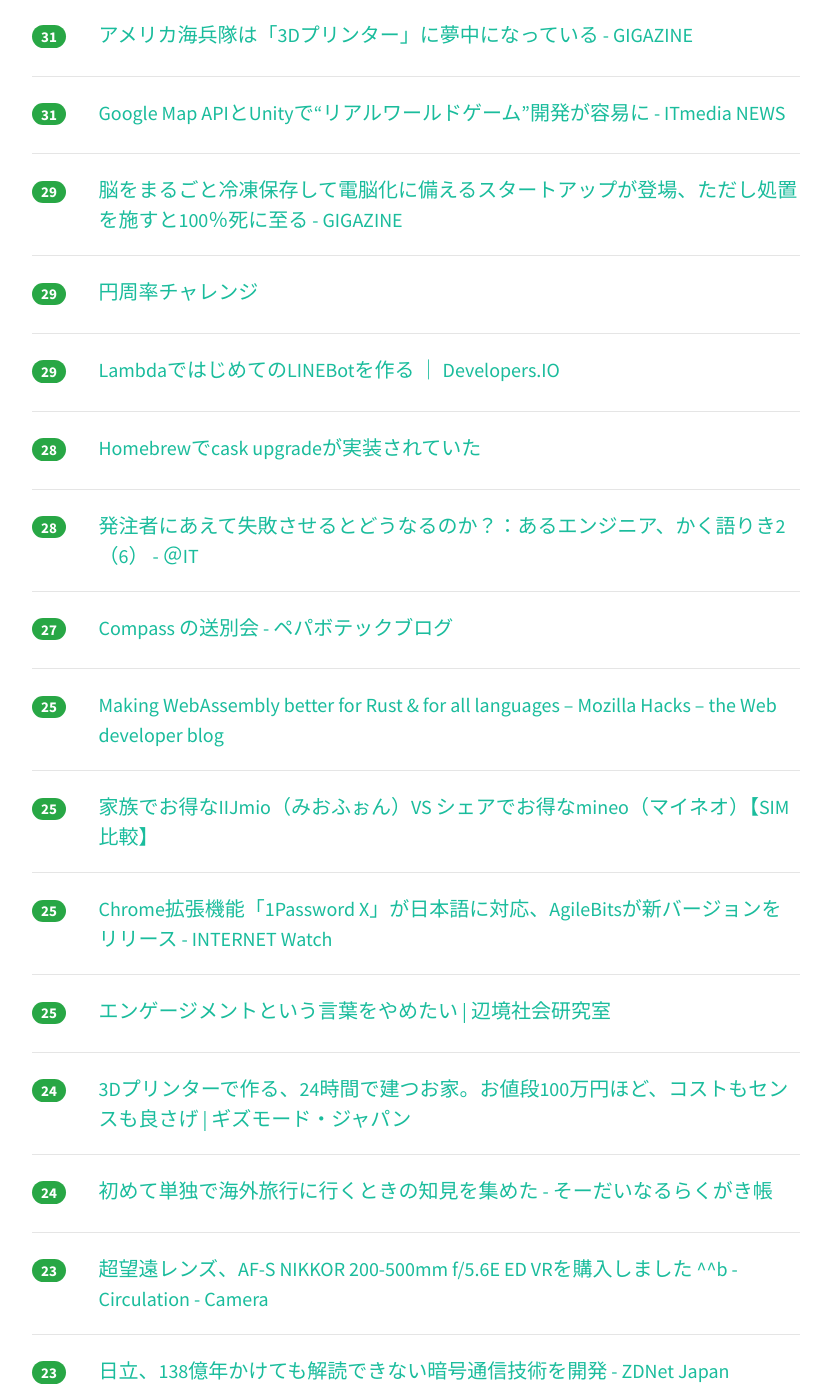
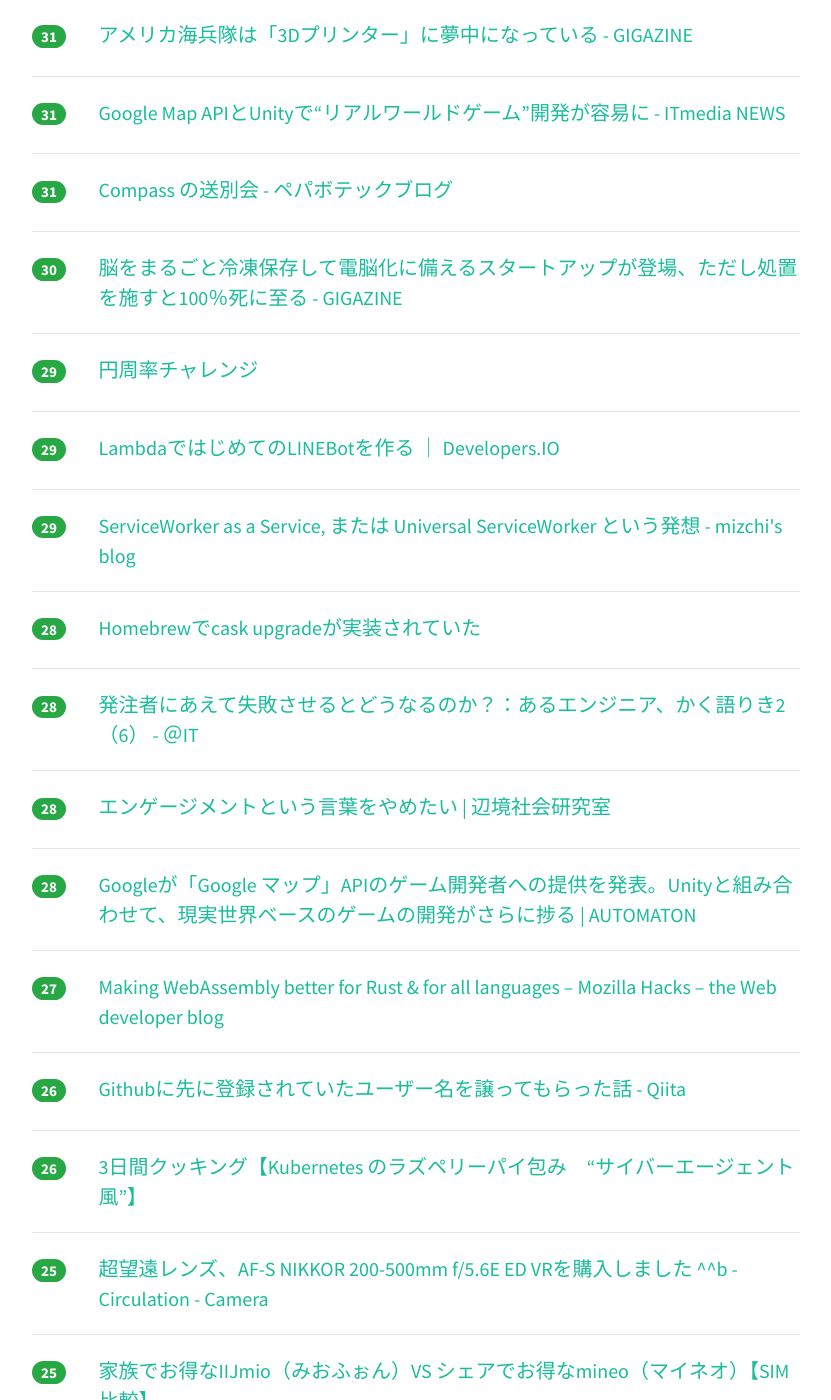
Before and after one commit to yatta47/hatena-matome-site, a Jekyll site: the page built from _posts/2018-03-15-hatena.md, in a window 1280 px wide and 1400 px high, scrolled down 2634 px. Shown: the whole window, without its empty margins (224-1055 px from the left). Built offline with Jekyll 4.4.1, drawn with Linux system fonts in a browser that asks for light colours; nearby versions of some CDN libraries; some of the changed text lies outside the part shown.

Commit message:
Updated 2018-03-15

```diff
--- a/_posts/2018-03-15-hatena.md
+++ b/_posts/2018-03-15-hatena.md
@@ -1,33 +1,33 @@
 ---
 layout: post
 title:  "2018-03-15 はてぶIT"
-date:   2018-03-15 18:03:02
+date:   2018-03-15 19:02:51
 tags: [it-hotentry]
 ---
-58 件のデータあり
+61 件のデータあり
 
 <hr><div class="row">
-<div class="col-1"><span class="badge badge-pill badge-success h2">634</span></div>
+<div class="col-1"><span class="badge badge-pill badge-success h2">707</span></div>
 <div class="col-11"><a href='https://kuranuki.sonicgarden.jp/2018/03/about-software.html' target='_blank'>プログラミング経験がない経営者のためのソフトウェア開発 11の事実 | Social Change!</a></div>
 </div>
 <hr>
 <div class="row">
-<div class="col-1"><span class="badge badge-pill badge-success h2">322</span></div>
+<div class="col-1"><span class="badge badge-pill badge-success h2">348</span></div>
 <div class="col-11"><a href='http://www.yomiuri.co.jp/national/20180314-OYT1T50137.html' target='_blank'>産総研、ネット遮断１か月続く「恥ずかしい」 : 社会 : 読売新聞（YOMIURI ONLINE）</a></div>
 </div>
 <hr>
 <div class="row">
-<div class="col-1"><span class="badge badge-pill badge-success h2">255</span></div>
+<div class="col-1"><span class="badge badge-pill badge-success h2">321</span></div>
 <div class="col-11"><a href='https://note.mu/begin_design/n/nf8368cc8fe50' target='_blank'>デザインの基本日記  「配色編」｜Design Beginner｜note</a></div>
 </div>
 <hr>
 <div class="row">
-<div class="col-1"><span class="badge badge-pill badge-success h2">202</span></div>
+<div class="col-1"><span class="badge badge-pill badge-success h2">209</span></div>
 <div class="col-11"><a href='http://www.publickey1.jp/blog/18/awssdkgithub.html' target='_blank'>AWSの各種サービスやSDKのドキュメントがオープンソースとしてGitHubに公開。誰でもコントリビュートや再利用が可能に － Publickey</a></div>
 </div>
 <hr>
 <div class="row">
-<div class="col-1"><span class="badge badge-pill badge-success h2">192</span></div>
+<div class="col-1"><span class="badge badge-pill badge-success h2">200</span></div>
 <div class="col-11"><a href='http://www.publickey1.jp/blog/18/javascriptservice_workercdncloudflarecloudflare_workers.html' target='_blank'>JavaScriptのコードとService Workerをユーザーに近いCDNのエッジで実行可能。Cloudflareが「Cloudflare Workers」を提供開始 － Publickey</a></div>
 </div>
 <hr>
@@ -42,17 +42,17 @@ tags: [it-hotentry]
 </div>
 <hr>
 <div class="row">
-<div class="col-1"><span class="badge badge-pill badge-success h2">132</span></div>
+<div class="col-1"><span class="badge badge-pill badge-success h2">147</span></div>
 <div class="col-11"><a href='http://nlab.itmedia.co.jp/nl/articles/1803/15/news059.html' target='_blank'>Twitter、凍結されたアカウントに対し、どのツイートがどのルールに違反したのか具体的に連絡 - ねとらぼ</a></div>
 </div>
 <hr>
 <div class="row">
-<div class="col-1"><span class="badge badge-pill badge-success h2">98</span></div>
+<div class="col-1"><span class="badge badge-pill badge-success h2">99</span></div>
 <div class="col-11"><a href='https://pc.watch.impress.co.jp/docs/news/1111558.html' target='_blank'>IEEE 802.11acやGbEをサポートした「Raspberry Pi 3 Model B+」、35ドル ～SoC改良により高負荷継続時の性能も向上 - PC Watch</a></div>
 </div>
 <hr>
 <div class="row">
-<div class="col-1"><span class="badge badge-pill badge-success h2">71</span></div>
+<div class="col-1"><span class="badge badge-pill badge-success h2">85</span></div>
 <div class="col-11"><a href='https://medium.com/@ichiroshoda/af451552192a' target='_blank'>TechBlog運用の難しさとHERPでの考えについて（TechHub公開に寄せて） – Ichiro Shoda – Medium</a></div>
 </div>
 <hr>
@@ -62,18 +62,23 @@ tags: [it-hotentry]
 </div>
 <hr>
 <div class="row">
-<div class="col-1"><span class="badge badge-pill badge-success h2">61</span></div>
+<div class="col-1"><span class="badge badge-pill badge-success h2">66</span></div>
 <div class="col-11"><a href='https://www.kairos.com/blog/php-to-go-how-we-boosted-api-performance-by-8x' target='_blank'>Switching from PHP to Go: A Development Case Study</a></div>
 </div>
 <hr>
 <div class="row">
-<div class="col-1"><span class="badge badge-pill badge-success h2">55</span></div>
+<div class="col-1"><span class="badge badge-pill badge-success h2">60</span></div>
 <div class="col-11"><a href='https://developers.google.com/maps/gaming/' target='_blank'>Google Maps APIs  |  Google Developers</a></div>
 </div>
 <hr>
 <div class="row">
-<div class="col-1"><span class="badge badge-pill badge-success h2">54</span></div>
+<div class="col-1"><span class="badge badge-pill badge-success h2">56</span></div>
 <div class="col-11"><a href='https://ledge.ai/openpose/' target='_blank'>深層学習で人のポーズを解析する「OpenPose」試してみたら凄かった。スポーツやヘルスケアなど、活用シーンは無限大 | Ledge.ai（レッジエーアイ）</a></div>
+</div>
+<hr>
+<div class="row">
+<div class="col-1"><span class="badge badge-pill badge-success h2">44</span></div>
+<div class="col-11"><a href='http://techblog.lclco.com/entry/2018/03/15/083000' target='_blank'>GASでラクをする技術（Gmail・Google Calendar・RSS編） - LCL Engineers' Blog</a></div>
 </div>
 <hr>
 <div class="row">
@@ -82,18 +87,23 @@ tags: [it-hotentry]
 </div>
 <hr>
 <div class="row">
-<div class="col-1"><span class="badge badge-pill badge-success h2">41</span></div>
+<div class="col-1"><span class="badge badge-pill badge-success h2">42</span></div>
 <div class="col-11"><a href='http://jinjor-labo.hatenablog.com/entry/2018/03/14/191343' target='_blank'>puppeteer + express + mocha で快適 TDD している話 - ジンジャー研究室</a></div>
 </div>
 <hr>
 <div class="row">
-<div class="col-1"><span class="badge badge-pill badge-success h2">41</span></div>
+<div class="col-1"><span class="badge badge-pill badge-success h2">42</span></div>
 <div class="col-11"><a href='http://tango-ruby.hatenablog.com/entry/2018/03/14/004008' target='_blank'>GraphQLを最速でマスターするための意識改革３ヶ条 - ベルリンのITスタートアップで働くジャバ・ザ・ハットリの日記</a></div>
 </div>
 <hr>
 <div class="row">
 <div class="col-1"><span class="badge badge-pill badge-success h2">41</span></div>
-<div class="col-11"><a href='http://techblog.lclco.com/entry/2018/03/15/083000' target='_blank'>GASでラクをする技術（Gmail・Google Calendar・RSS編） - LCL Engineers' Blog</a></div>
+<div class="col-11"><a href='http://tech.nikkeibp.co.jp/atcl/nxt/column/18/00193/030900003/' target='_blank'>コンビニ初の全面タッチ操作、ローソンが10年ぶりにPOSレジ刷新 | 日経 xTECH（クロステック）</a></div>
+</div>
+<hr>
+<div class="row">
+<div class="col-1"><span class="badge badge-pill badge-success h2">41</span></div>
+<div class="col-11"><a href='https://qiita.com/dark-space/items/cf25001f89c41341a9fd' target='_blank'>.bash_profileと.bashrcなんて使い分けなくてよかったんや！ - Qiita</a></div>
 </div>
 <hr>
 <div class="row">
@@ -102,23 +112,13 @@ tags: [it-hotentry]
 </div>
 <hr>
 <div class="row">
-<div class="col-1"><span class="badge badge-pill badge-success h2">39</span></div>
-<div class="col-11"><a href='https://qiita.com/dark-space/items/cf25001f89c41341a9fd' target='_blank'>.bash_profileと.bashrcなんて使い分けなくてよかったんや！ - Qiita</a></div>
-</div>
-<hr>
-<div class="row">
-<div class="col-1"><span class="badge badge-pill badge-success h2">36</span></div>
+<div class="col-1"><span class="badge badge-pill badge-success h2">37</span></div>
 <div class="col-11"><a href='https://www.webcreatorbox.com/inspiration/adobe-xd-steps' target='_blank'>Adobe XDでWebデザインをしよう！画面作成からページ推移までの手順を紹介 | Webクリエイターボックス</a></div>
 </div>
 <hr>
 <div class="row">
 <div class="col-1"><span class="badge badge-pill badge-success h2">35</span></div>
 <div class="col-11"><a href='http://developer.feedforce.jp/entry/2018/03/14/193333' target='_blank'>社内勉強会で障害対応体験ゲーム『障害対応Night☆』をプレイしました - Feedforce Developer Blog</a></div>
-</div>
-<hr>
-<div class="row">
-<div class="col-1"><span class="badge badge-pill badge-success h2">35</span></div>
-<div class="col-11"><a href='http://tech.nikkeibp.co.jp/atcl/nxt/column/18/00193/030900003/' target='_blank'>コンビニ初の全面タッチ操作、ローソンが10年ぶりにPOSレジ刷新 | 日経 xTECH（クロステック）</a></div>
 </div>
 <hr>
 <div class="row">
@@ -142,7 +142,12 @@ tags: [it-hotentry]
 </div>
 <hr>
 <div class="row">
-<div class="col-1"><span class="badge badge-pill badge-success h2">29</span></div>
+<div class="col-1"><span class="badge badge-pill badge-success h2">31</span></div>
+<div class="col-11"><a href='https://tech.pepabo.com/2018/03/15/bye-bye-compass/' target='_blank'>Compass の送別会 - ペパボテックブログ</a></div>
+</div>
+<hr>
+<div class="row">
+<div class="col-1"><span class="badge badge-pill badge-success h2">30</span></div>
 <div class="col-11"><a href='https://gigazine.net/news/20180314-brain-preserved-with-asc/' target='_blank'>脳をまるごと冷凍保存して電脳化に備えるスタートアップが登場、ただし処置を施すと100％死に至る - GIGAZINE</a></div>
 </div>
 <hr>
@@ -157,6 +162,11 @@ tags: [it-hotentry]
 </div>
 <hr>
 <div class="row">
+<div class="col-1"><span class="badge badge-pill badge-success h2">29</span></div>
+<div class="col-11"><a href='http://mizchi.hatenablog.com/entry/2018/03/15/155637' target='_blank'>ServiceWorker as a Service, または Universal ServiceWorker という発想 - mizchi's blog</a></div>
+</div>
+<hr>
+<div class="row">
 <div class="col-1"><span class="badge badge-pill badge-success h2">28</span></div>
 <div class="col-11"><a href='https://rcmdnk.com/blog/2018/03/14/computer-mac-homebrew/' target='_blank'>Homebrewでcask upgradeが実装されていた</a></div>
 </div>
@@ -167,13 +177,33 @@ tags: [it-hotentry]
 </div>
 <hr>
 <div class="row">
+<div class="col-1"><span class="badge badge-pill badge-success h2">28</span></div>
+<div class="col-11"><a href='https://youkoseki.tumblr.com/post/171881560765/engagement' target='_blank'>エンゲージメントという言葉をやめたい | 辺境社会研究室</a></div>
+</div>
+<hr>
+<div class="row">
+<div class="col-1"><span class="badge badge-pill badge-success h2">28</span></div>
+<div class="col-11"><a href='http://jp.automaton.am/articles/newsjp/20180315-64499/' target='_blank'>Googleが「Google マップ」APIのゲーム開発者への提供を発表。Unityと組み合わせて、現実世界ベースのゲームの開発がさらに捗る | AUTOMATON</a></div>
+</div>
+<hr>
+<div class="row">
 <div class="col-1"><span class="badge badge-pill badge-success h2">27</span></div>
-<div class="col-11"><a href='https://tech.pepabo.com/2018/03/15/bye-bye-compass/' target='_blank'>Compass の送別会 - ペパボテックブログ</a></div>
+<div class="col-11"><a href='https://hacks.mozilla.org/2018/03/making-webassembly-better-for-rust-for-all-languages/' target='_blank'>Making WebAssembly better for Rust & for all languages – Mozilla Hacks – the Web developer blog</a></div>
+</div>
+<hr>
+<div class="row">
+<div class="col-1"><span class="badge badge-pill badge-success h2">26</span></div>
+<div class="col-11"><a href='https://qiita.com/uichi/items/e4fcfca0257fd08376d2' target='_blank'>Githubに先に登録されていたユーザー名を譲ってもらった話 - Qiita</a></div>
+</div>
+<hr>
+<div class="row">
+<div class="col-1"><span class="badge badge-pill badge-success h2">26</span></div>
+<div class="col-11"><a href='https://developers.cyberagent.co.jp/blog/archives/14721/' target='_blank'>3日間クッキング【Kubernetes のラズペリーパイ包み　“サイバーエージェント風”】</a></div>
 </div>
 <hr>
 <div class="row">
 <div class="col-1"><span class="badge badge-pill badge-success h2">25</span></div>
-<div class="col-11"><a href='https://hacks.mozilla.org/2018/03/making-webassembly-better-for-rust-for-all-languages/' target='_blank'>Making WebAssembly better for Rust & for all languages – Mozilla Hacks – the Web developer blog</a></div>
+<div class="col-11"><a href='http://tatsumo77.hatenablog.com/entry/2018/03/14/190310' target='_blank'>超望遠レンズ、AF-S NIKKOR 200-500mm f/5.6E ED VRを購入しました ^^b - Circulation - Camera</a></div>
 </div>
 <hr>
 <div class="row">
@@ -187,11 +217,6 @@ tags: [it-hotentry]
 </div>
 <hr>
 <div class="row">
-<div class="col-1"><span class="badge badge-pill badge-success h2">25</span></div>
-<div class="col-11"><a href='https://youkoseki.tumblr.com/post/171881560765/engagement' target='_blank'>エンゲージメントという言葉をやめたい | 辺境社会研究室</a></div>
-</div>
-<hr>
-<div class="row">
 <div class="col-1"><span class="badge badge-pill badge-success h2">24</span></div>
 <div class="col-11"><a href='https://www.gizmodo.jp/2018/03/3d-print-house-24hrs.html' target='_blank'>3Dプリンターで作る、24時間で建つお家。お値段100万円ほど、コストもセンスも良さげ | ギズモード・ジャパン</a></div>
 </div>
@@ -202,8 +227,8 @@ tags: [it-hotentry]
 </div>
 <hr>
 <div class="row">
-<div class="col-1"><span class="badge badge-pill badge-success h2">23</span></div>
-<div class="col-11"><a href='http://tatsumo77.hatenablog.com/entry/2018/03/14/190310' target='_blank'>超望遠レンズ、AF-S NIKKOR 200-500mm f/5.6E ED VRを購入しました ^^b - Circulation - Camera</a></div>
+<div class="col-1"><span class="badge badge-pill badge-success h2">24</span></div>
+<div class="col-11"><a href='http://figureheads.jp/article.php?no=865' target='_blank'>【重要】サービス終了に関するご案内 | フィギュアヘッズ - Figureheads | SQUARE ENIX</a></div>
 </div>
 <hr>
 <div class="row">
@@ -227,23 +252,23 @@ tags: [it-hotentry]
 </div>
 <hr>
 <div class="row">
+<div class="col-1"><span class="badge badge-pill badge-success h2">22</span></div>
+<div class="col-11"><a href='https://jp.techcrunch.com/2018/03/15/2018-03-14-google-is-using-maps-to-turn-every-video-game-into-an-earth-sized-epic/' target='_blank'>Google、マップを使ってあらゆるゲームを地球規模の大作に変える | TechCrunch Japan</a></div>
+</div>
+<hr>
+<div class="row">
 <div class="col-1"><span class="badge badge-pill badge-success h2">21</span></div>
 <div class="col-11"><a href='http://www.itmedia.co.jp/mobile/articles/1803/14/news137.html' target='_blank'>京セラの北米向け高耐久SIMフリースマホ「DuraForce PRO」が日本上陸 - ITmedia Mobile</a></div>
 </div>
 <hr>
 <div class="row">
 <div class="col-1"><span class="badge badge-pill badge-success h2">21</span></div>
-<div class="col-11"><a href='http://figureheads.jp/article.php?no=865' target='_blank'>【重要】サービス終了に関するご案内 | フィギュアヘッズ - Figureheads | SQUARE ENIX</a></div>
+<div class="col-11"><a href='http://jp.techcrunch.com/2018/03/14/2018-03-13-security-researchers-find-flaws-in-amd-chips-but-raise-eyebrows-with-rushed-disclosure/' target='_blank'>AMDチップの欠陥を発見したセキュリティー調査会社、性急な発表で顰蹙を買う | TechCrunch Japan</a></div>
 </div>
 <hr>
 <div class="row">
 <div class="col-1"><span class="badge badge-pill badge-success h2">21</span></div>
-<div class="col-11"><a href='https://jp.techcrunch.com/2018/03/15/2018-03-14-google-is-using-maps-to-turn-every-video-game-into-an-earth-sized-epic/' target='_blank'>Google、マップを使ってあらゆるゲームを地球規模の大作に変える | TechCrunch Japan</a></div>
-</div>
-<hr>
-<div class="row">
-<div class="col-1"><span class="badge badge-pill badge-success h2">20</span></div>
-<div class="col-11"><a href='http://jp.techcrunch.com/2018/03/14/2018-03-13-security-researchers-find-flaws-in-amd-chips-but-raise-eyebrows-with-rushed-disclosure/' target='_blank'>AMDチップの欠陥を発見したセキュリティー調査会社、性急な発表で顰蹙を買う | TechCrunch Japan</a></div>
+<div class="col-11"><a href='https://kemono-friends-count.goodroid.co.jp/' target='_blank'>けもフレ</a></div>
 </div>
 <hr>
 <div class="row">
@@ -262,11 +287,6 @@ tags: [it-hotentry]
 </div>
 <hr>
 <div class="row">
-<div class="col-1"><span class="badge badge-pill badge-success h2">18</span></div>
-<div class="col-11"><a href='http://mizchi.hatenablog.com/entry/2018/03/15/155637' target='_blank'>ServiceWorker as a Service, または Universal ServiceWorker という発想 - mizchi's blog</a></div>
-</div>
-<hr>
-<div class="row">
 <div class="col-1"><span class="badge badge-pill badge-success h2">17</span></div>
 <div class="col-11"><a href='http://www.cbc-net.com/posts/2018/03/14/momar/' target='_blank'>CBCNET Posts » MoMAの5階にあるジャクソン・ポロック展示室をアーティストたちがARギャラリーに、もちろん美術館の許可無しに「MoMAR」</a></div>
 </div>
@@ -274,11 +294,6 @@ tags: [it-hotentry]
 <div class="row">
 <div class="col-1"><span class="badge badge-pill badge-success h2">17</span></div>
 <div class="col-11"><a href='https://headlines.yahoo.co.jp/hl?a=20180314-00000007-impress-sci' target='_blank'>日立、ランダムなノイズを利用して理論上解読が不可能なレベルで長距離の暗号通信を可能にする技術を開発 （Impress Watch） - Yahoo!ニュース</a></div>
-</div>
-<hr>
-<div class="row">
-<div class="col-1"><span class="badge badge-pill badge-success h2">17</span></div>
-<div class="col-11"><a href='https://kemono-friends-count.goodroid.co.jp/' target='_blank'>けもフレ</a></div>
 </div>
 <hr>
 <div class="row">
```
